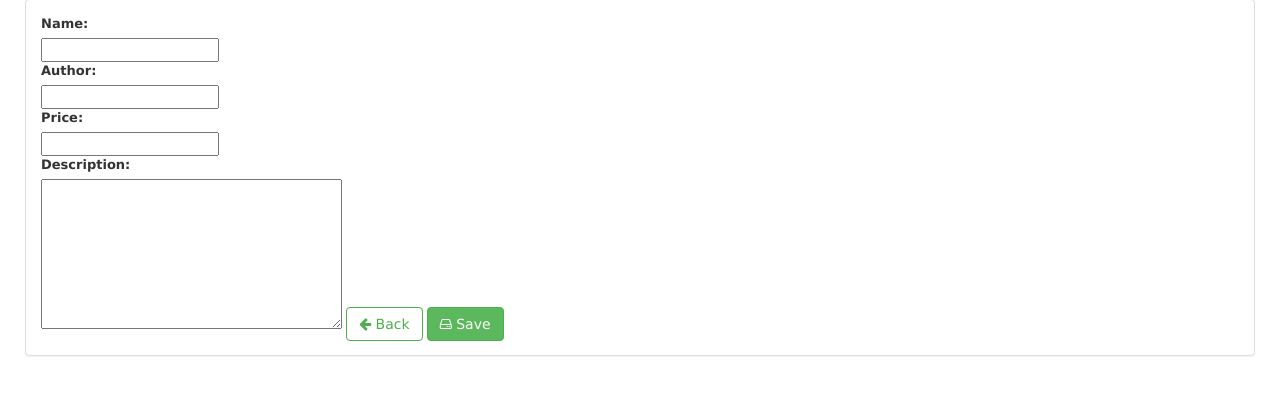
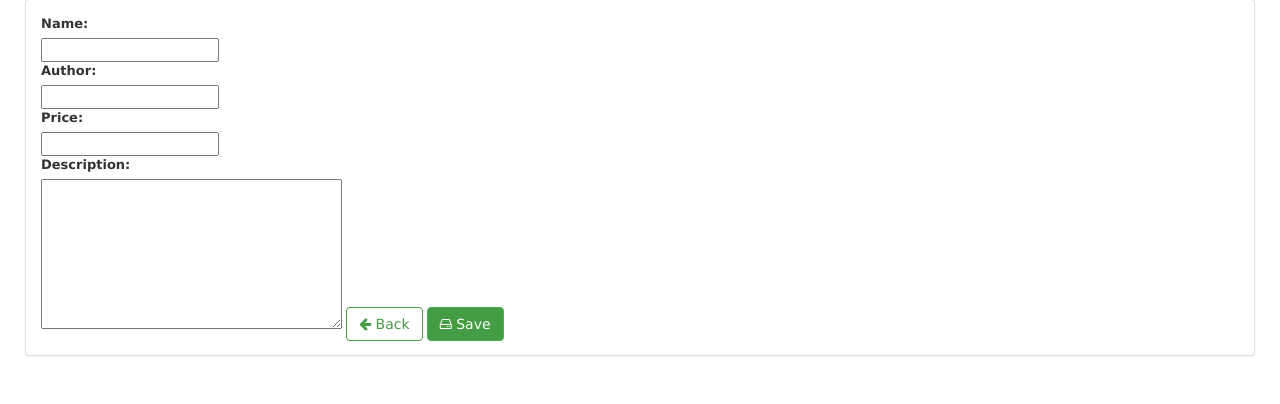
Before and after one commit to danilomeneghel/crud-python-django, a Django app: page /books/new in a window 1280 px wide. Shown: the part 150-554 px from the top of the page. Run offline with Django 3.2, Linux system fonts and the light colour scheme; the visitor is signed in with stand-in values (Sample User, id 1); some libraries are stand-ins or nearby versions.

Commit message:
Update files

```diff
--- a/assets/css/style.css
+++ b/assets/css/style.css
@@ -113,22 +113,23 @@ body {
 }
 
 .container-form .btn-default {
-  color: #4cae4c !important;
+  color: #449D44 !important;
   background-color: #fff;
-  border-color: #4cae4c !important;
+  border-color: #449D44 !important;
 }
 
 .btn-success {
-	color: #fff !important;
+  color: #fff !important;
+  background-color: #449D44 !important;
 }
 
 .btn-outline-secondary {
-  border: 1px solid #4cae4c !important;
-  color: #4cae4c !important;
+  border: 1px solid #449D44 !important;
+  color: #449D44 !important;
 }
 
 .fa-arrow-left {
-  color: #4cae4c !important;
+  color: #449D44 !important;
 }
 
 .fa-user {
```
Also changed, not shown: README.md.
